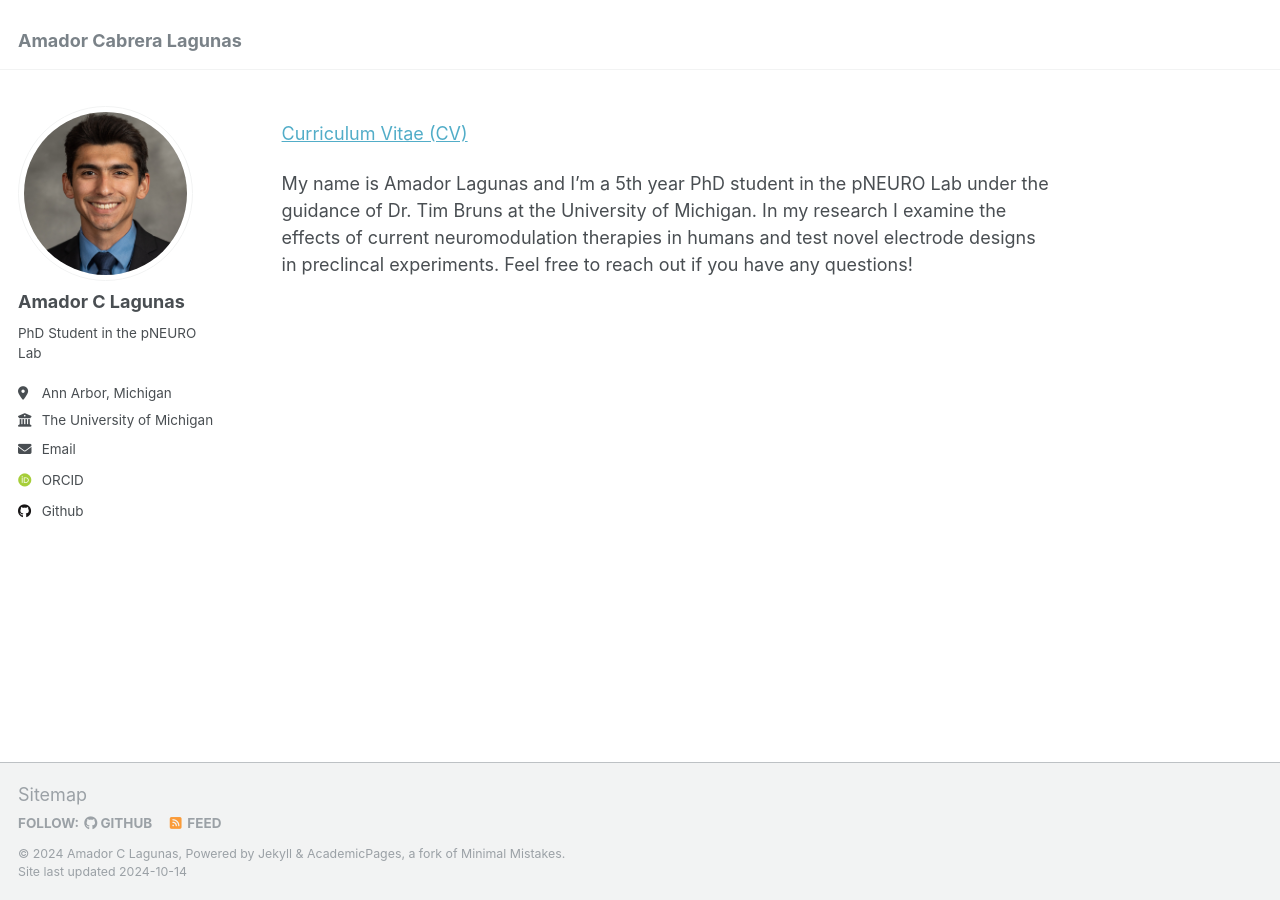
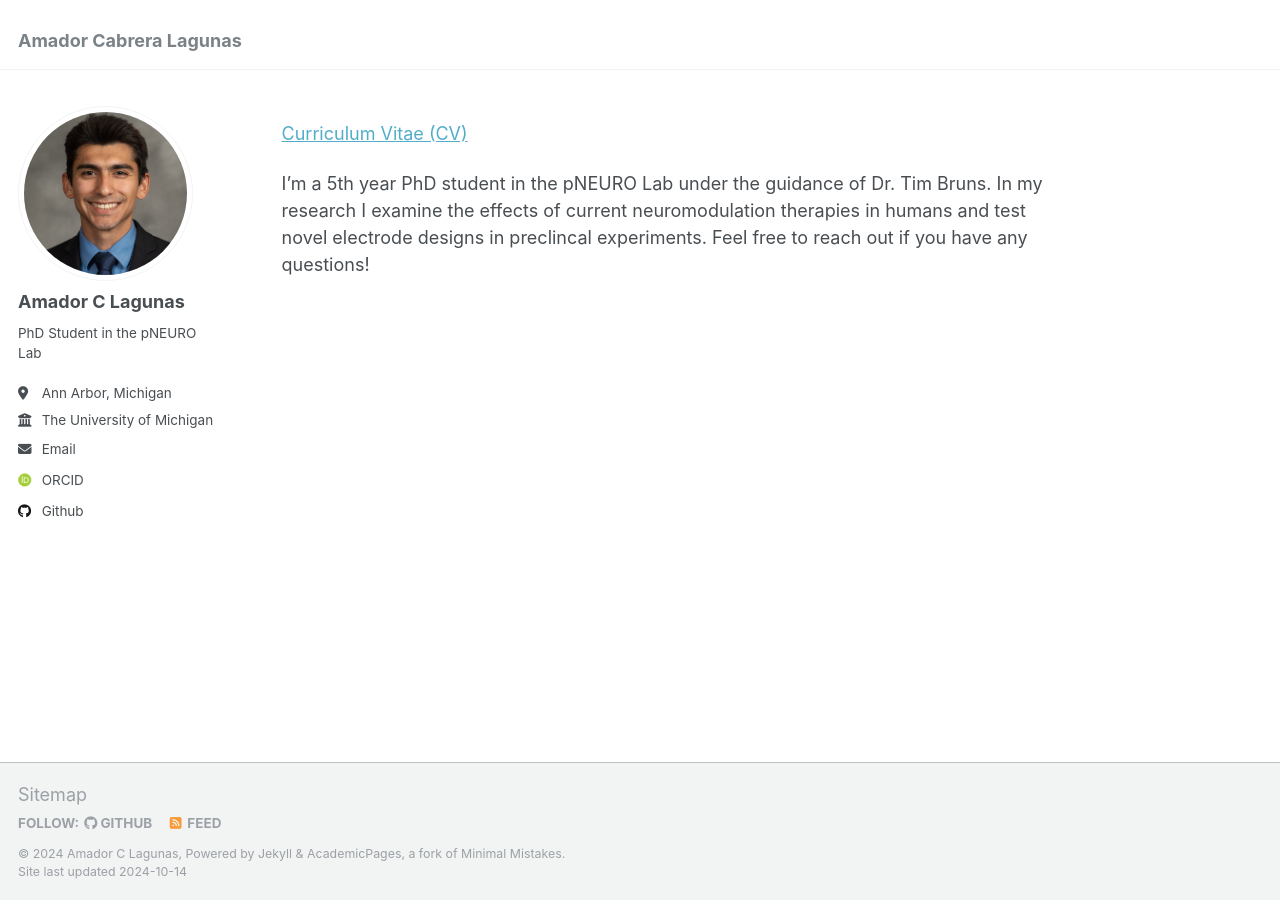
Before and after one commit to AmadorCLagunas/AmadorCLagunas.github.io, a Jekyll site: the page built from _pages/about.md, in a window 1280 px wide. Built offline with Jekyll 4.4.1, drawn with Linux system fonts in a browser that asks for light colours; some web fonts are replaced.

Commit message:
Update about.md

```diff
--- a/_pages/about.md
+++ b/_pages/about.md
@@ -9,4 +9,4 @@ redirect_from:
 
 [Curriculum Vitae (CV)](https://amadorclagunas.github.io/files/Lagunas_CV_2024_10_14.pdf)
 
-My name is Amador Lagunas and I'm a 5th year PhD student in the pNEURO Lab under the guidance of Dr. Tim Bruns at the University of Michigan. In my research I examine the effects of current neuromodulation therapies in humans and test novel electrode designs in preclincal experiments. Feel free to reach out if you have any questions!
+I'm a 5th year PhD student in the pNEURO Lab under the guidance of Dr. Tim Bruns. In my research I examine the effects of current neuromodulation therapies in humans and test novel electrode designs in preclincal experiments. Feel free to reach out if you have any questions!
```
